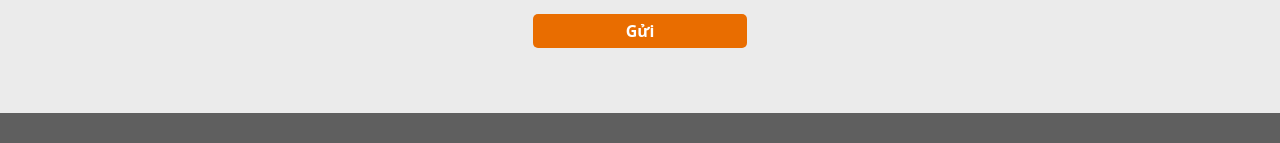
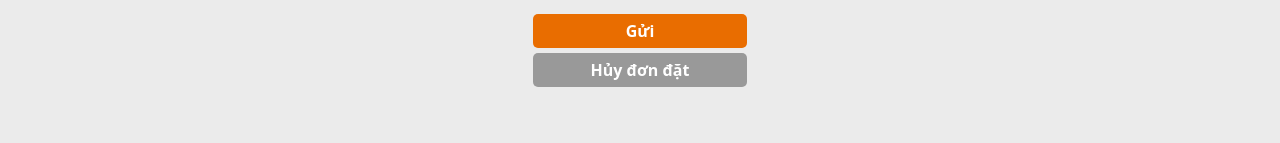
Before and after one commit to loctran1411/restaurant, a React (Create React App) app: page /cate in a window 1280 px wide. Shown: the part 4420-4563 px from the top of the page. Built offline with nearby package versions, Linux system fonts and the light colour scheme.

Commit message:
update button cancel

```diff
--- a/src/components/Form/Form.jsx
+++ b/src/components/Form/Form.jsx
@@ -42,7 +42,7 @@ const Form = () => {
                     Swal.fire({
                         icon: 'success',
                         title: 'Xin cảm ơn',
-                        text: 'Đã gửi thành công, chúng tôi sẽ liên hệ đến bạn',
+                        text: 'Đã gửi thành công, chúng tôi sẽ liên hệ đến bạn trong thời gian sớm nhất',
                     })
                     e.target.reset();
                     setFormValues("");
@@ -87,6 +87,30 @@ const Form = () => {
         }
         return errors;
     };
+
+    const handleCancel = () => {
+        Swal.fire({
+            title: 'Hủy đơn',
+            text: "Bạn có chắc hủy đặt bàn?",
+            icon: 'warning',
+            showCancelButton: true,
+            confirmButtonColor: '#3085d6',
+            cancelButtonColor: '#d33',
+            cancelButtonText: 'Đóng',
+            confirmButtonText: 'Hủy'
+        }).then((result) => {
+            if (result.isConfirmed) {
+                Swal.fire(
+                    'Hủy thành công',
+                    '',
+                    'success'
+                )
+                setTimeout(() => {
+                    window.location.reload();
+                }, 2000)
+            }
+        })
+    }
 
     useEffect(() => {
         const btn = document.getElementById('btn');
@@ -159,7 +183,9 @@ const Form = () => {
                                 ></textarea>
                             </div>
 
-                            <input id='btn' className='btn-submit' name="Name" type="submit" value={loading ? "Vui lòng chờ..." : "Gửi"} />
+                            <input id='btn' className='btn-submit' name="Name" type="submit" value={loading ? "Vui lòng đợi..." : "Gửi"} />
+
+                            <input className='btn-cancel' type="button" value="Hủy đơn đặt" onClick={handleCancel} />
                         </form>
                     </Container>
                 </Col>
--- a/src/styles/scrolltotop.css
+++ b/src/styles/scrolltotop.css
@@ -117,14 +117,24 @@
     align-items: center;
 }
 
-.form-inp .btn-submit {
+.form-inp .btn-submit,
+.form-inp .btn-cancel {
     width: 20%;
     border: none;
+    padding: 5px;
+    border-radius: 5px;
+    color: #fff;
+    font-weight: 700;
+}
+
+.form-inp .btn-submit {
     background-color: #e96d00;
-    border-radius: 5px;
-    padding: 5px;
+}
+
+.form-inp .btn-cancel {
+    margin: 5px;
+    background: #999999;
     font-weight: 700;
-    color: #fff;
 }
 
 /* .form-inp .inp {
@@ -270,7 +280,7 @@
         width: auto;
     } */
 
-    .form-inp .btn-submit {
+    .form-inp .btn-submit, .form-inp .btn-cancel {
         width: 100%;
     }
 
```
